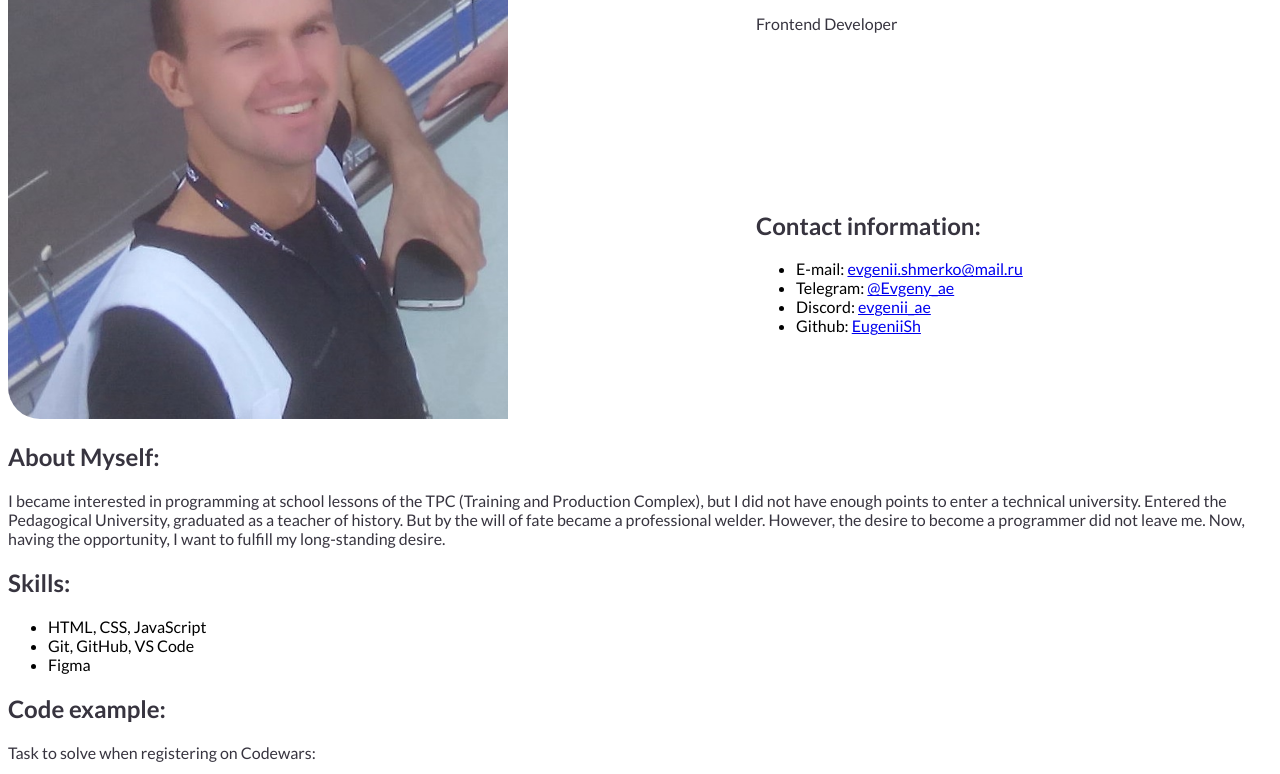
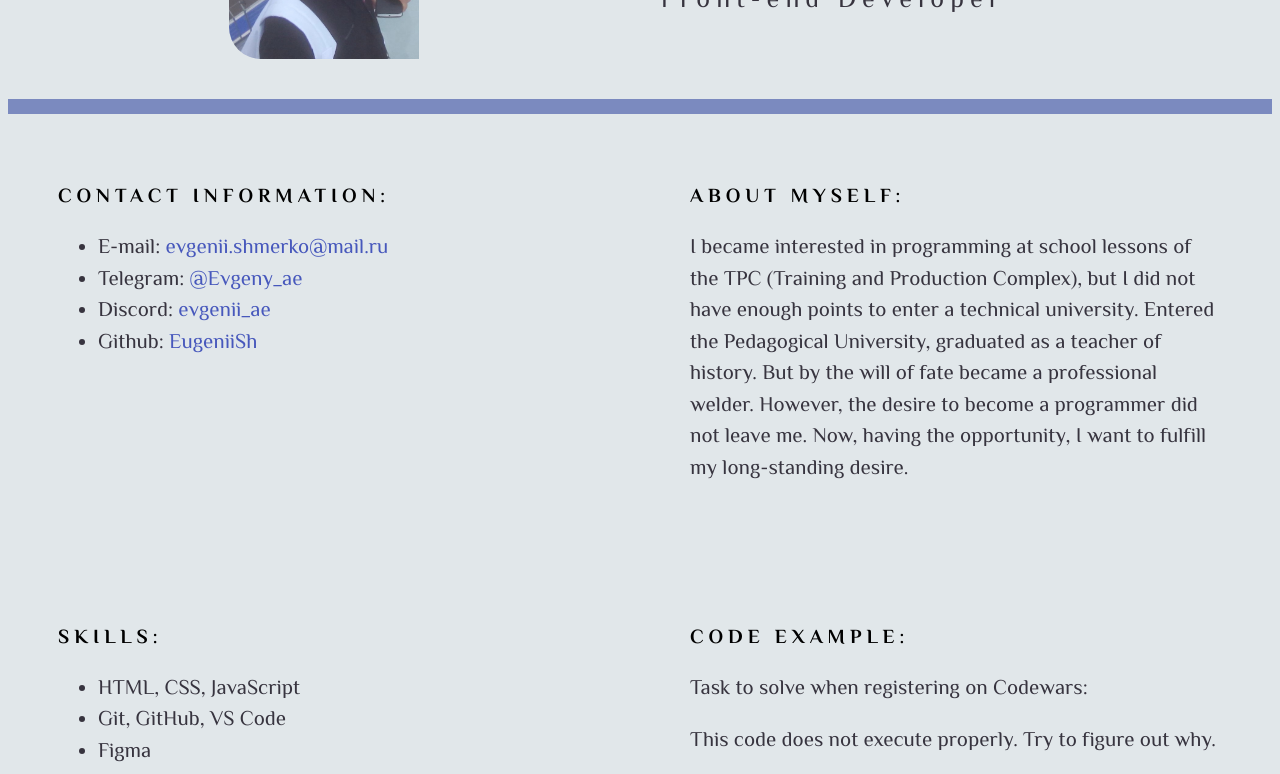
Before and after one commit to EugeniiSh/rsschool-cv, a plain HTML site: page index.html in a window 1280 px wide. Shown: the part 269-1043 px from the top of the page. Drawn offline with Linux system fonts and the light colour scheme.

Commit message:
feat: add style part 2

```diff
--- a/index.html
+++ b/index.html
@@ -8,7 +8,7 @@
     <link rel="shortcut icon" href="assets/img/fav.ico" type="image/x-icon">
     <link rel="preconnect" href="https://fonts.googleapis.com">
     <link rel="preconnect" href="https://fonts.gstatic.com" crossorigin>
-    <link href="https://fonts.googleapis.com/css2?family=Lato:wght@400;700&display=swap" rel="stylesheet">
+    <link href="https://fonts.googleapis.com/css2?family=Philosopher:wght@400;700&display=swap" rel="stylesheet">
 </head>
 
 <body>
@@ -28,9 +28,10 @@
         </div>
     </header>
 
-    <main class="main">
+    <main class="main main-container">
+        <!-- <div class="wrapper">        -->
         <section class="main-info">
-            <div class="wrapper">
+            <!-- <div class="wrapper"> -->
                 <div class="main-info-blocks">
                     <div class="block-photo">
                         <img src="assets/img/photo.jpg" alt="photo">
@@ -39,10 +40,16 @@
                     <div class="block-info">
                         <div class="info-name">
                             <h1>Evgenii Shmerko</h1>
-                            <p>Frontend Developer</p>
+                            <p>Front-end Developer</p>
                         </div>
+                    </div>
+                </div>
+            <!-- </div> -->
+        </section>
 
-                        <div class="info-contacts" id="contacts">
+        <section class="contacts section">
+            <!-- <div class="wrapper"> -->
+                <div class="contacts-content" id="contacts">
                     <h2>Contact information:</h2>
                     <ul class="contacts-info">
                         <li class="contacts-item">E-mail: <a href="mailto:evgenii.shmerko@mail.ru">evgenii.shmerko@mail.ru</a></li>
@@ -51,24 +58,22 @@
                         <li class="contacts-item">Github: <a href="https://github.com/EugeniiSh">EugeniiSh</a></li>
                     </ul>
                 </div>
-                    </div>
-                </div>
-            </div>
+            <!-- </div> -->
         </section>
 
-        <section class="about">
-            <div class="wrapper">
+        <section class="about section">
+            <!-- <div class="wrapper"> -->
                 <div class="about-content" id="about">
                     <h2>About Myself:</h2>
                     <p class="about-text">
                         I became interested in programming at school lessons of the TPC (Training and Production Complex), but I did not have enough points to enter a technical university. Entered the Pedagogical University, graduated as a teacher of history. But by the will of fate became a professional welder. However, the desire to become a programmer did not leave me. Now, having the opportunity, I want to fulfill my long-standing desire.
                     </p>
                 </div>
-            </div>
+            <!-- </div> -->
         </section>
 
-        <section class="skills">
-            <div class="wrapper">
+        <section class="skills section">
+            <!-- <div class="wrapper"> -->
                 <div class="skills-content" id="skills">
                     <h2>Skills:</h2>
                     <ul class="skills-list">
@@ -77,11 +82,11 @@
                         <li class="skills-item">Figma</li>
                     </ul>
                 </div>
-            </div>
+            <!-- </div> -->
         </section>
 
-        <section class="code">
-            <div class="wrapper">
+        <section class="code section">
+            <!-- <div class="wrapper"> -->
                 <div class="code-content" id="code">
                     <h2>Code example:</h2>
                     <p>Task to solve when registering on Codewars:</p>
@@ -111,11 +116,11 @@
                         </div>
                     </div>
                 </div>
-            </div>
+            <!-- </div> -->
         </section>
 
-        <section class="courses">
-            <div class="wrapper">
+        <section class="courses section">
+            <!-- <div class="wrapper"> -->
                 <div class="courses-content" id="courses">
                     <h2>Courses:</h2>
                     <ul class="courses-list">
@@ -126,11 +131,11 @@
                         </li>
                     </ul>
                 </div>
-            </div>
+            <!-- </div> -->
         </section>
 
-        <section class="projects">
-            <div class="wrapper">
+        <section class="projects section">
+            <!-- <div class="wrapper"> -->
                 <div class="projects-content" id="projects">
                     <h2>Projects:</h2>
                     <ul class="projects-list">
@@ -139,11 +144,11 @@
                         </li>
                     </ul>
                 </div>
-            </div>
+            <!-- </div> -->
         </section>
 
-        <section class="languages">
-            <div class="wrapper">
+        <section class="languages section">
+            <!-- <div class="wrapper"> -->
                 <div class="languages-content" id="languages">
                     <h2>Languages:</h2>
                     <ul class="languages-list">
@@ -154,8 +159,9 @@
                         </li>
                     </ul>
                 </div>
-            </div>
+            <!-- </div> -->
         </section>
+        <!-- </div> -->
     </main>
 
     <footer class="footer">
--- a/style.css
+++ b/style.css
@@ -5,7 +5,15 @@
 
 body
 {
-    font-family: 'Lato', sans-serif;
+    /* min-height: 100vh;
+    margin: 0;
+    padding: 0; */
+    font-family: 'Philosopher', sans-serif;
+    font-size: 21px;
+    font-weight: 400;
+    line-height: 1.5;
+    background-color: #e1e7ea;
+    color: #37343f;
 }
 
 html
@@ -22,17 +30,36 @@ html
 h1
 {
     font-size: 36px;
-    color: #37343f;
+    letter-spacing: 8px;
+    border-bottom: 2px solid black ;
+    color: #5a5768;
 }
 
 h2
 {
-    color: #37343f;
+    margin-bottom: 20px;
+    font-size: 20px;
+    font-weight: 700;
+    text-transform: uppercase;
+    letter-spacing: 5px;
+    color: #000000;
+}
+
+.section
+{
+    width: 50%;
+    padding: 50px;
 }
 
 p
 {
     color: #37343f;
+}
+
+a
+{
+    text-decoration: none;
+    color: #4758bc;
 }
 
 .header
@@ -73,25 +100,40 @@ p
 
 .nav-link:hover
 {
-    background-color: #ffffff;
+    background-color: #e1e7ea;
     color:#37343f;
+}
+
+.main-container
+{
+    display: flex;
+    flex-wrap: wrap;
+    max-width: 1440px;
+    margin: 0 auto;
+}
+
+.main-info
+{
+    width: 100%;
 }
 
 .main-info-blocks
 {
     display: flex;
     padding-top: 100px;
+    padding-bottom: 30px;
+    border-bottom: 15px solid #7b8abf;
 }
 
 .block-photo
 {
-    border-top-right-radius: 32px;
-    border-bottom-left-radius: 32px;
+    min-width: 50%;
+    text-align: center;
 }
 
 .block-photo img
 {
-    max-width: 500px;
+    max-width: 30%;
     border-top-right-radius: 32px;
     border-bottom-left-radius: 32px;
 }
@@ -101,5 +143,36 @@ p
     display: flex;
     flex-direction: column;
     justify-content: space-around;
-    margin: 0 auto;
 }
+
+.info-name
+{
+    text-align: center;
+}
+
+.info-name p
+{
+    font-size: 26px;
+    letter-spacing: 6px;
+}
+
+code
+{
+    text-align: center;
+    margin: 0;
+}
+
+.courses-item img
+{
+    max-width: 50px;
+}
+
+.languages-item img
+{
+    max-width: 50px;
+}
+
+.footer-link img
+{
+    max-width: 50px;
+}
```
Lines whose indentation alone changed are shown as unchanged.
